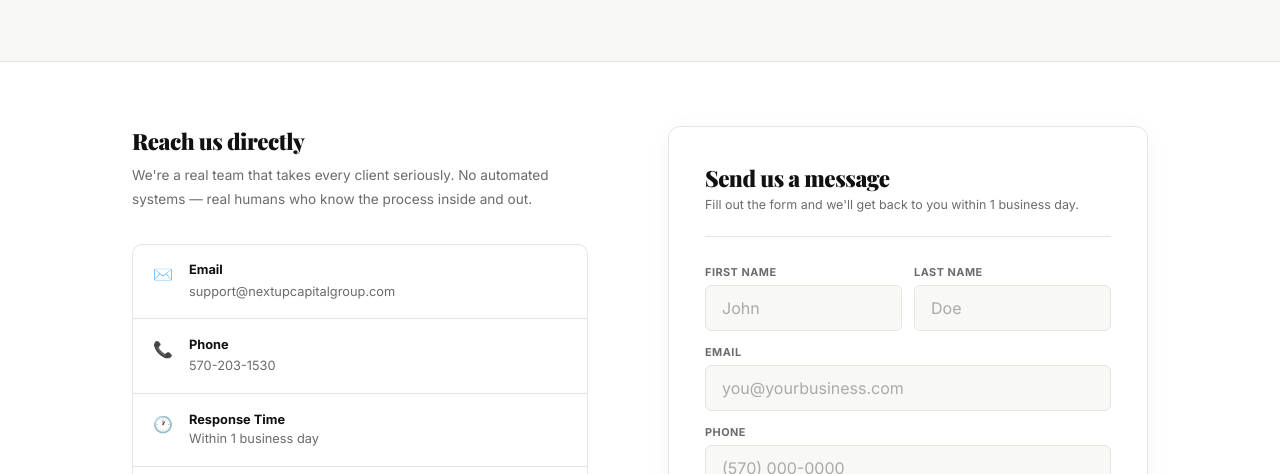
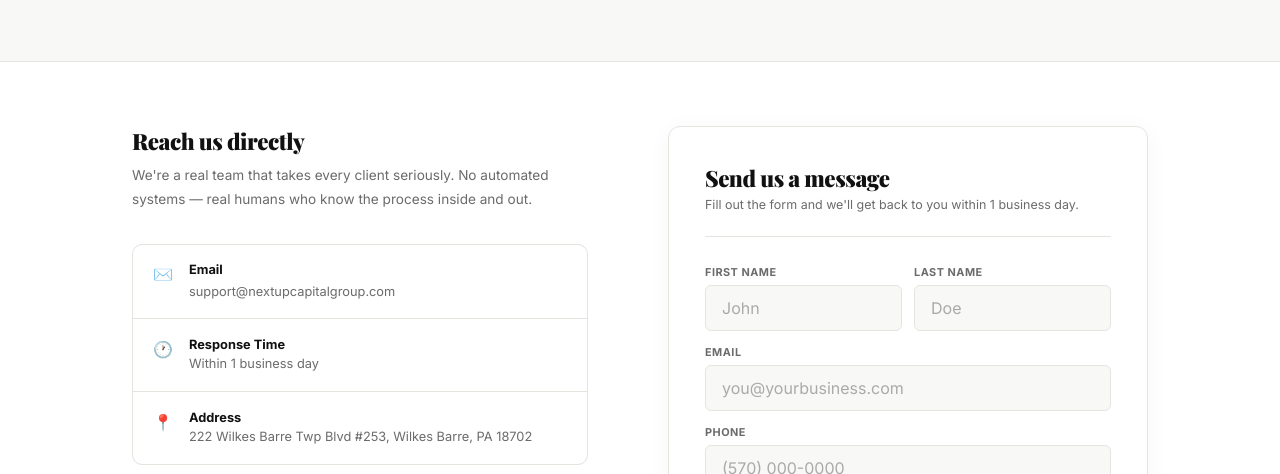
Before and after one commit to nextupcredit-web/nextup-capital, a plain HTML site: page contact.html in a window 1280 px wide. Shown: the part 326-800 px from the top of the page. Drawn offline with nearby package versions, Linux system fonts and the light colour scheme; a web font is replaced by a local one.

Commit message:
Update contact.html

```diff
--- a/contact.html
+++ b/contact.html
@@ -120,7 +120,6 @@
     <p class="info-desc">We're a real team that takes every client seriously. No automated systems — real humans who know the process inside and out.</p>
     <div class="info-cards">
       <div class="info-card"><div class="info-icon">✉️</div><div><h4>Email</h4><a href="mailto:support@nextupcapitalgroup.com">support@nextupcapitalgroup.com</a></div></div>
-      <div class="info-card"><div class="info-icon">📞</div><div><h4>Phone</h4><a href="tel:5702031530">570-203-1530</a></div></div>
       <div class="info-card"><div class="info-icon">🕐</div><div><h4>Response Time</h4><p>Within 1 business day</p></div></div>
       <div class="info-card"><div class="info-icon">📍</div><div><h4>Address</h4><p>222 Wilkes Barre Twp Blvd #253, Wilkes Barre, PA 18702</p></div></div>
     </div>
```
